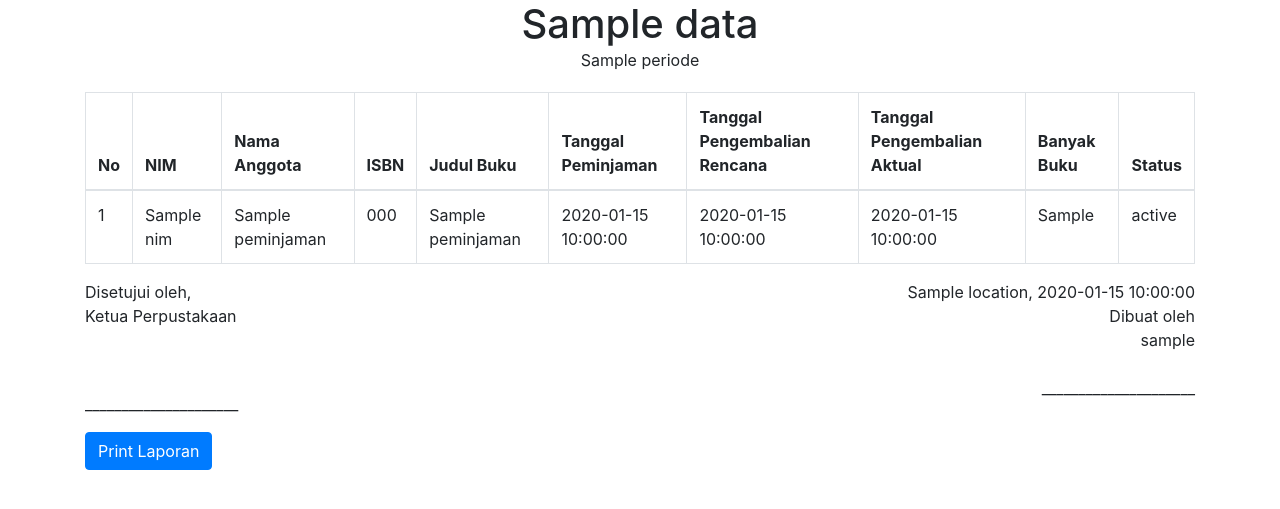
After one commit to AuliyaIkhsanaNasution/Website-Perpustakaan, a PHP site: the page made by app/views/Peminjaman/laporan.php in a window 1280 px wide. The commit adds this page. Shown: the top 509 px of the page. Run offline with PHP 8.4, Linux system fonts and the light colour scheme; the template is opened without the code that fills it: most values are stand-ins (such as "Sample title", 1, 10 or a date in 2020); some libraries are stand-ins or nearby versions.

Commit message:
UPDATE Peminjaman dan Dshboard

```diff
--- a/app/controllers/Admin.php
+++ b/app/controllers/Admin.php
@@ -22,10 +22,14 @@
         $this->verifySession(); // Panggil fungsi verifikasi sesi di setiap metode yang memerlukan otorisasi
 
         $data['judul']='Dashboard Perpustakaan Politeknik Negeri Medan';
+        $data['total_anggota'] =$this->model('Dashboard_model')->countAnggota();
+        $data['total_buku'] = $this->model('Dashboard_model')->countBuku();
+        $data['total_peminjaman'] = $this->model('Dashboard_model')->countPeminjaman();
+        $data['total_denda'] = $this->model('Dashboard_model')->sumDenda();
         $this->view('templates/header',$data);
         $this->view('templates/sidebar');
         $this->view('templates/topbar');
-        $this->view('admin/index');
+        $this->view('admin/index',$data);
         $this->view('templates/footer');
     }
 
--- a/app/views/Peminjaman/index.php
+++ b/app/views/Peminjaman/index.php
@@ -87,8 +87,10 @@
 
                             </tr>
                         <?php endforeach; ?>
+    </table>
+    <a href="<?= BASEURL; ?>/Peminjaman/laporan" class="btn btn-success">Lihat Laporan</a>
 
-    </table>
+
     </div>
       </div><!-- /.container-fluid -->
     </div>
--- /dev/null
+++ b/app/views/Peminjaman/laporan.php
@@ -0,0 +1,98 @@
+<!DOCTYPE html>
+<html lang="en">
+<head>
+    <meta charset="UTF-8">
+    <meta name="viewport" content="width=device-width, initial-scale=1.0">
+    <title><?= $data['title'] ?></title>
+    <link rel="stylesheet" href="https://stackpath.bootstrapcdn.com/bootstrap/4.5.2/css/bootstrap.min.css">
+    <style>
+        .title {
+            text-align: center;
+            margin-bottom: 30px;
+        }
+        .periode {
+            text-align: center;
+            margin-bottom: 20px;
+        }
+
+        @media print {
+            .title, .periode {
+                display: block !important;
+            }
+            .container {
+                margin-top: 50px;
+            }
+            .row {
+                display: flex;
+                flex-wrap: wrap;
+            }
+            .col-md-6 {
+                width: 50%;
+                float: left;
+            }
+            .text-right {
+                text-align: right;
+                float: right !important;
+            }
+            .no-print {
+                display: none;
+            }
+        }
+    </style>
+</head>
+<body>
+    <div class="container">
+        <h1 class="title m-0 fs-1"><?= $data['title'] ?></h1>
+        <p class="periode"><?= $data['periode'] ?></p>
+        <table class="table table-bordered">
+            <thead>
+                <tr>
+                    <th>No</th>
+                    <th>NIM</th>
+                    <th>Nama Anggota</th>
+                    <th>ISBN</th>
+                    <th>Judul Buku</th>
+                    <th>Tanggal Peminjaman</th>
+                    <th>Tanggal Pengembalian Rencana</th>
+                    <th>Tanggal Pengembalian Aktual</th>
+                    <th>Banyak Buku</th>
+                    <th>Status</th>
+                </tr>
+            </thead>
+            <tbody>
+                <?php $num = 1; ?>
+                <?php foreach ($data['peminjaman'] as $peminjaman) : ?>
+                    <tr>
+                        <td><?= $num++; ?></td>
+                        <td><?= $peminjaman['nim'] ?></td>
+                        <td><?= $peminjaman['nama'] ?></td>
+                        <td><?= $peminjaman['isbn'] ?></td>
+                        <td><?= $peminjaman['judul'] ?></td>
+                        <td><?= $peminjaman['tanggal_peminjaman'] ?></td>
+                        <td><?= $peminjaman['tanggal_pengembalian_rencana'] ?></td>
+                        <td><?= $peminjaman['tanggal_pengembalian_aktual'] ?></td>
+                        <td><?= $peminjaman['banyak_buku'] ?></td>
+                        <td><?= $peminjaman['status'] ?></td>
+                    </tr>
+                <?php endforeach; ?>
+            </tbody>
+        </table>
+        <div class="row">
+            <div class="col-md-6">
+                <p class="m-0">Disetujui oleh,</p>
+                <p>Ketua Perpustakaan</p><br><br>
+                <p>_____________________</p>
+            </div>
+            <div class="col-md-6 text-right">
+                <span class="m-0"><?= $data['location'] ?>, </span>
+                <span class="m-0"><?= $data['date'] ?></span><br>
+                <span class="">Dibuat oleh</span><br>
+                <span><?= $data['username'] ?></span><br><br>
+                <p>_____________________</p>
+            </div>
+        </div>
+
+        <button class="btn btn-primary no-print" onclick="window.print()">Print Laporan</button>
+    </div>
+</body>
+</html>
```
Also changed, not shown: app/controllers/Peminjaman.php (+15 -0 lines), app/models/Dashboard_model.php (added, +35 -0 lines), app/views/admin/index.php (+16 -10 lines), app/views/templates/sidebar.php (+0 -10 lines), 5 other files.
